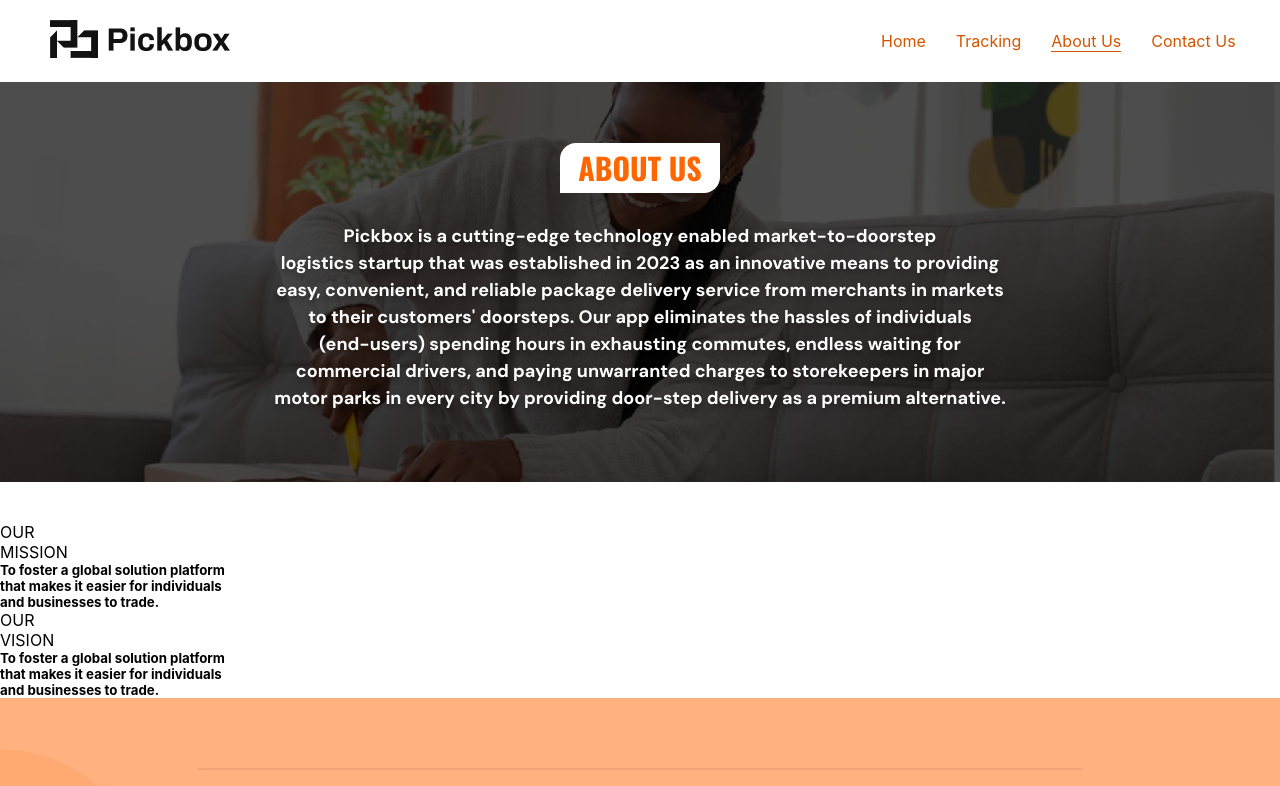
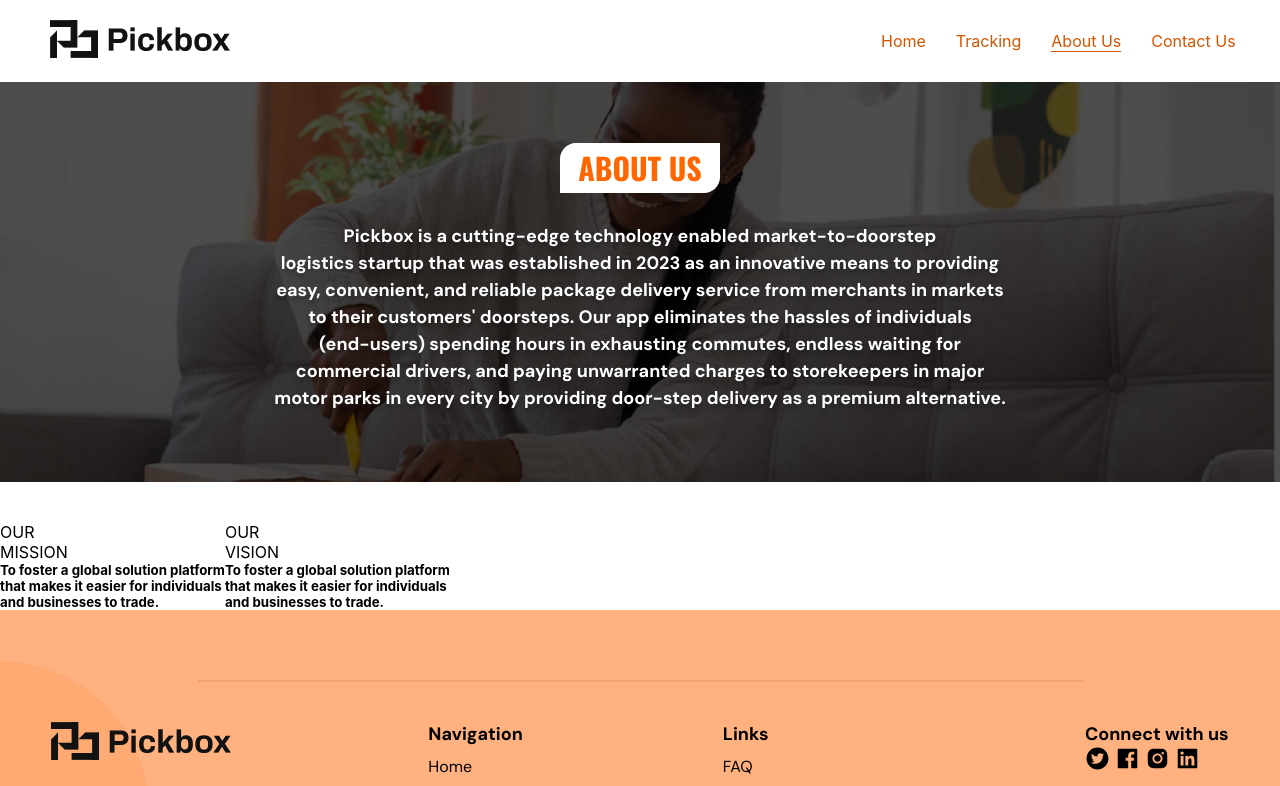
Before and after one commit to Pickbox-Project/Pickbox-frontend, a React (Create React App) app: page /aboutus in a window 1280 px wide. Shown: the top 786 px of the page. Built offline with nearby package versions, Linux system fonts and the light colour scheme.

Commit message:
Started working on the Mission and Vision Component

```diff
--- a/src/Components/Mission-Vision/MissionVision.css
+++ b/src/Components/Mission-Vision/MissionVision.css
@@ -0,0 +1,3 @@
+.mission-vision-container {
+    display: flex;
+}
```
